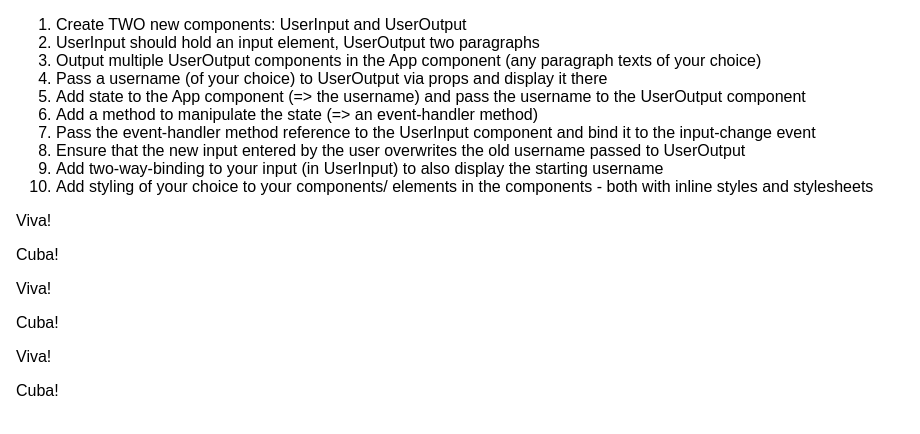
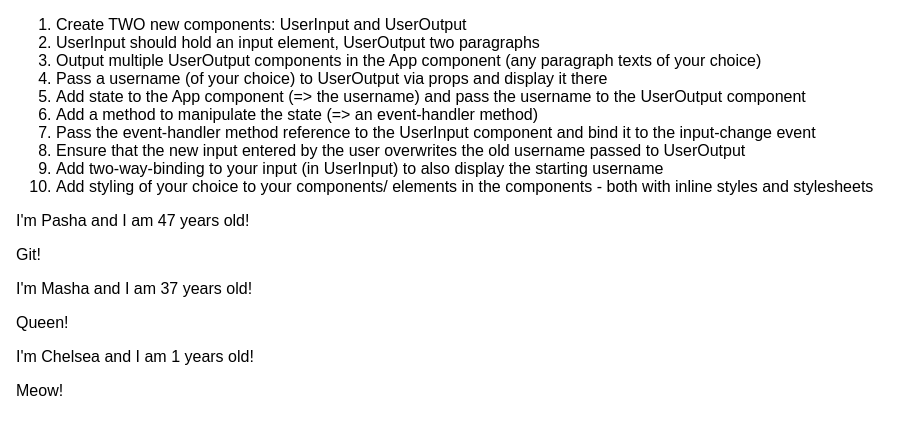
Before and after one commit to PaPa31/react-complete-guide, a React (Create React App) app: page / in a window 1280 px wide. Shown: the top 434 px of the page, without its empty margins (0-920 px from the left). Built offline with nearby package versions, Linux system fonts and the light colour scheme.

Commit message:
3.4 Pass a usernames
	modified:   src/App.js
	modified:   src/UserOutput/UserOutput.js

```diff
--- a/src/App.js
+++ b/src/App.js
@@ -43,9 +43,15 @@ class App extends Component {
             components - both with inline styles and stylesheets
           </li>
         </ol>
-        <UserOutput />
-        <UserOutput />
-        <UserOutput />
+        <UserOutput name="Pasha" age="47">
+          Git!
+        </UserOutput>
+        <UserOutput name="Masha" age="37">
+          Queen!
+        </UserOutput>
+        <UserOutput name="Chelsea" age="1">
+          Meow!
+        </UserOutput>
       </div>
     )
   }
--- a/src/UserOutput/UserOutput.js
+++ b/src/UserOutput/UserOutput.js
@@ -1,10 +1,12 @@
 import React from 'react'
 
-const userOutput = () => {
+const userOutput = (props) => {
   return (
     <div>
-      <p>Viva!</p>
-      <p>Cuba!</p>
+      <p>
+        I'm {props.name} and I am {props.age} years old!
+      </p>
+      <p>{props.children}</p>
     </div>
   )
 }
```
